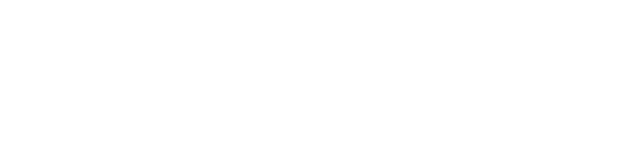
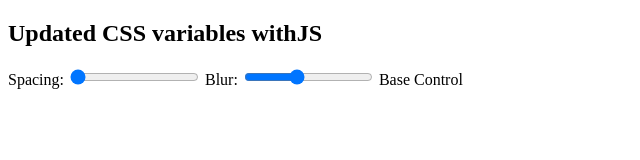
Before and after one commit to vishalpande/Javascript-Mini-Projects, a plain HTML site: page Playing-With-Css-Variable-And-Js/index.html in a window 1280 px wide. Shown: the whole page, without its empty margins (0-640 px from the left). Drawn offline with Linux system fonts and the light colour scheme.

Commit message:
--changes

```diff
--- a/Playing-With-Css-Variable-And-Js/index.html
+++ b/Playing-With-Css-Variable-And-Js/index.html
@@ -2,9 +2,20 @@
 <html lang="en" >
     <head>
         <meta charset="utf-8" />
+<title>Scoped CSS variable and JS</title>
+</head>
+<body>
+<h2>Updated CSS variables with<span class="h1">JS</span></h2>
+<div class="controls">
+    <label for="spacing">Spacing:</label>
+    <input type="range" name="spacing" value="10" min="10" max="200" data-sizing="px">
+
+    <label for="blur">Blur:</label>
+    <input type="range" name="blur" value="10" min="0" max="25" data-sizing="px">
+
+    <label for="base">Base Control</label>
 
 
 
-
-    </head>
+</body>
 </html>
```
